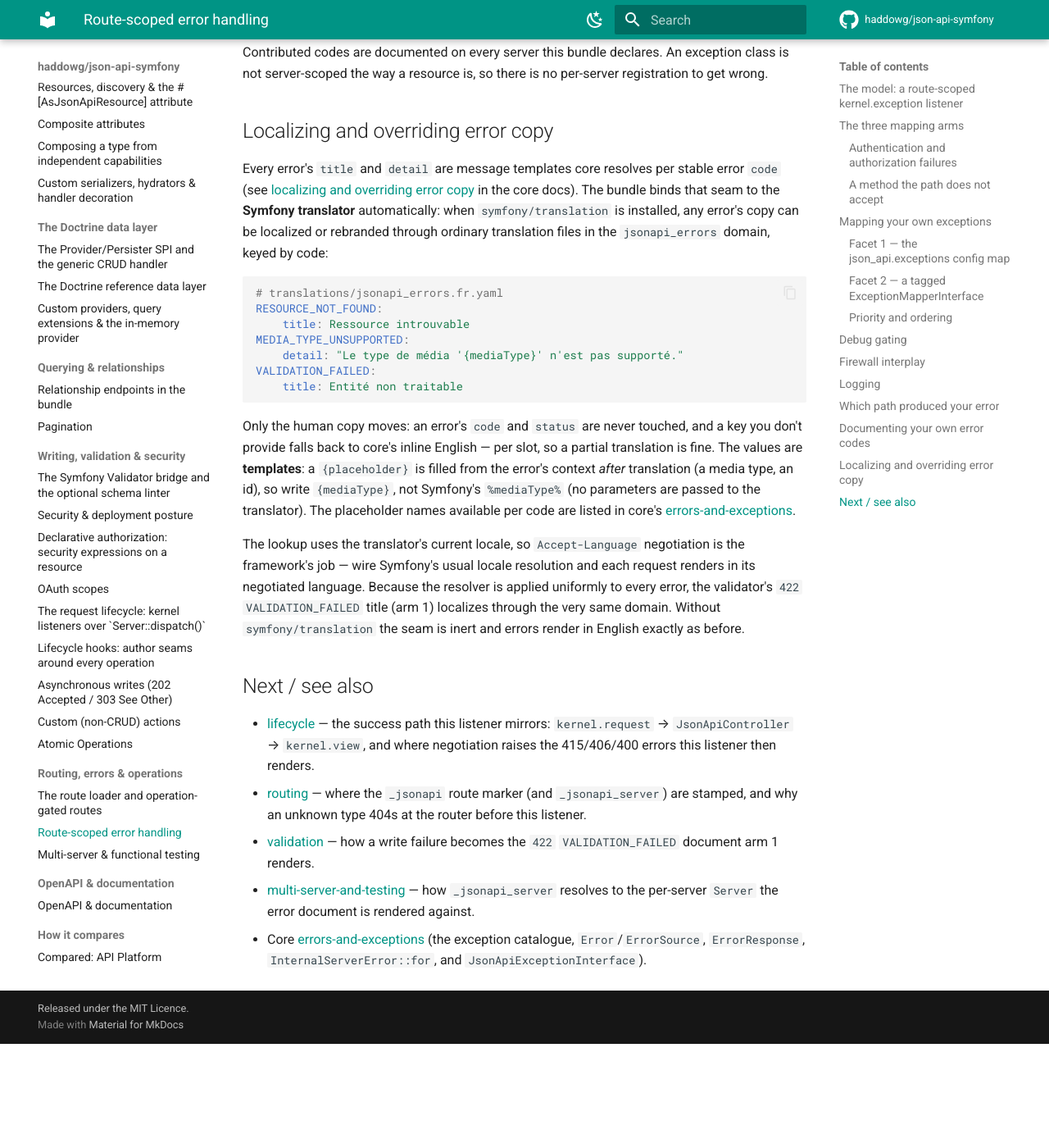
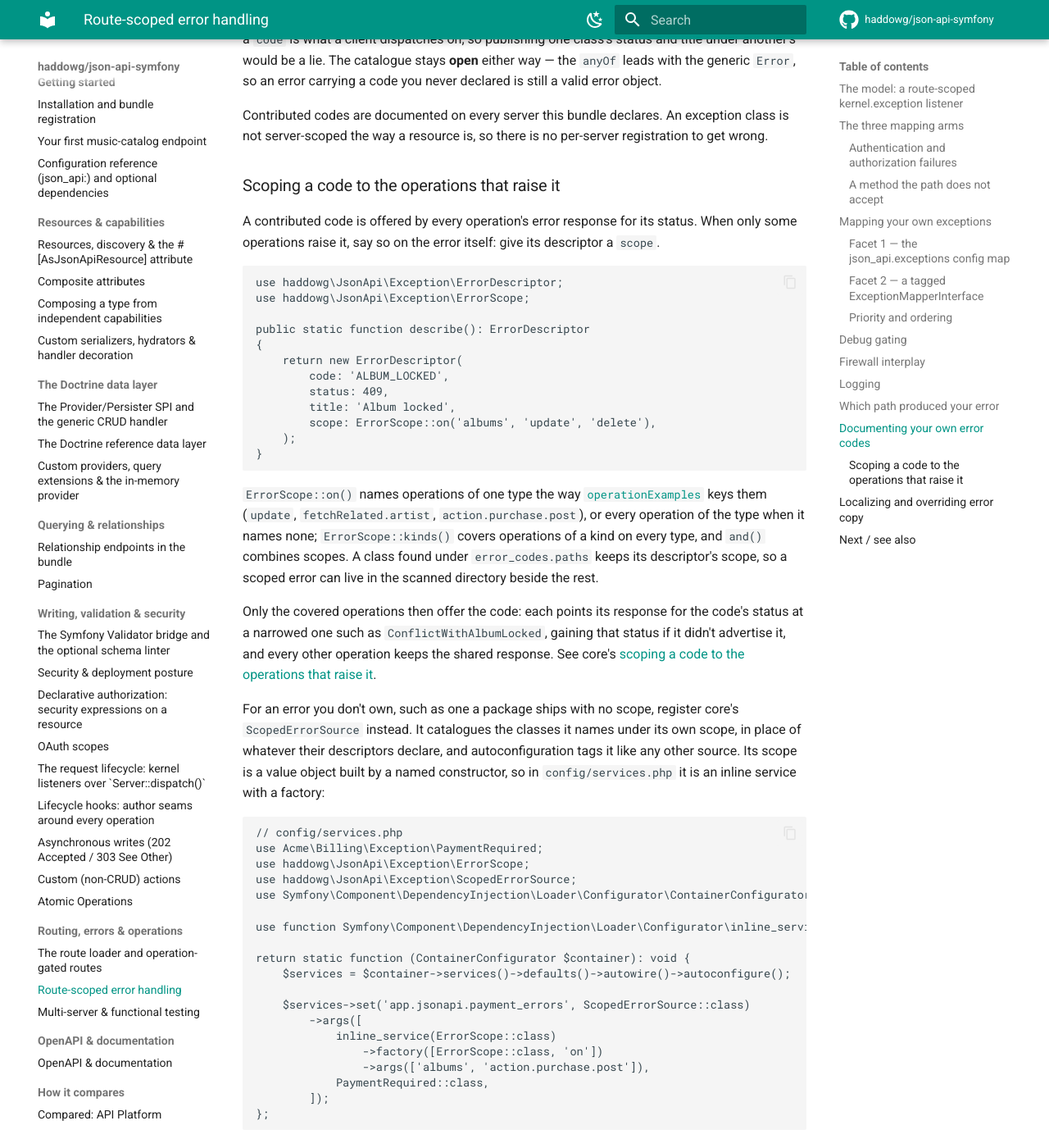
Before and after one commit to haddowg/json-api-symfony, an MkDocs documentation site: the page built from docs/errors.md, in a window 1280 px wide and 1400 px high, scrolled down 10146 px. Shown: the whole window at 82% size. Built offline with MkDocs 1.6.1 and Material for MkDocs 9.7.7, drawn with Linux system fonts in a browser that asks for light colours; comment, search, counter and statistics services are not loaded; before the commit the page ends 11419 px from its top, so only the background shows below that; some of the changed text lies outside the part shown.

Commit message:
feat: document and test error codes scoped to the operations that raise them (#304)
haddowg/json-api 2.1 groups error codes into shapes in the OpenAPI
document, lets an error declare the `meta` it carries, and lets an error
name the operations it can arrive on so only those operations offer it.
This moves the bundle onto 2.1 and covers what that means for a bundle
app.

An app scopes its own error with `scope:` on its descriptor, and a class
found under `error_codes.paths` keeps that scope. For an error it
doesn't own, it registers a `ScopedErrorSource` as a service, which
autoconfiguration already tags as an error source. `docs/errors.md`
covers both, with a PHP-config example taken from the test kernel and a
YAML equivalent. New functional tests prove each route: a discovered
error scoped to one update, and a package-style error scoped to one
delete through a source service, each offered only on the covered
operation's narrowed response.

The error catalogue and method-not-allowed tests now find codes by their
branch in the shape instead of by the per-code component names core no
longer emits. The `error_codes` config help text and the example app's
generated config reference are updated to match.

---
_Generated by [Claude
Code](https://claude.ai/code/session_013EXj2NedAQ5oWsKeUTbQ9f)_

---------

Co-authored-by: Claude <noreply@anthropic.com>

````diff
--- a/composer.json
+++ b/composer.json
@@ -24,7 +24,7 @@
     ],
     "require": {
         "php": "^8.3",
-        "haddowg/json-api": "^2.0",
+        "haddowg/json-api": "^2.1",
         "nyholm/psr7": "^1.8",
         "psr/http-factory": "^1.0",
         "psr/http-message": "^2.0",
--- a/docs/errors.md
+++ b/docs/errors.md
@@ -381,10 +381,13 @@ Two render paths exist, and the `code` member tells you which:
 
 ## Documenting your own error codes
 
-Core catalogues its own error codes in the generated OpenAPI document: one named
-schema variant per code, offered from `ErrorDocument.errors.items` by an `anyOf` a
-generated client can dispatch on. Your application's codes join them when you say
-where they are.
+Core catalogues its own error codes in the generated OpenAPI document. Codes that share
+a status, a `source` member and a declared `meta` are grouped into one shape
+(`Error404`, `Error400Parameter`, …), each code a `const` branch of that shape's
+`code`, and `ErrorDocument.errors.items` offers the shapes through an `anyOf` a
+generated client can dispatch on (see core's
+[error-code catalogue](https://github.com/haddowg/json-api/blob/main/docs/openapi.md#the-error-code-catalogue)).
+Your application's codes join them when you say where they are.
 
 An error that wants a place in the catalogue implements core's
 `DescribedErrorInterface`, which reads the code, status and title off the class —
@@ -458,6 +461,85 @@ Contributed codes are documented on every server this bundle declares. An except
 class is not server-scoped the way a resource is, so there is no per-server
 registration to get wrong.
 
+### Scoping a code to the operations that raise it
+
+A contributed code is offered by every operation's error response for its status. When
+only some operations raise it, say so on the error itself: give its descriptor a
+`scope`.
+
+```php
+use haddowg\JsonApi\Exception\ErrorDescriptor;
+use haddowg\JsonApi\Exception\ErrorScope;
+
+public static function describe(): ErrorDescriptor
+{
+    return new ErrorDescriptor(
+        code: 'ALBUM_LOCKED',
+        status: 409,
+        title: 'Album locked',
+        scope: ErrorScope::on('albums', 'update', 'delete'),
+    );
+}
+```
+
+`ErrorScope::on()` names operations of one type the way
+[`operationExamples`](openapi.md#operation-examples) keys them (`update`,
+`fetchRelated.artist`, `action.purchase.post`), or every operation of the type when it
+names none; `ErrorScope::kinds()` covers operations of a kind on every type, and `and()`
+combines scopes. A class found under `error_codes.paths` keeps its descriptor's scope, so
+a scoped error can live in the scanned directory beside the rest.
+
+Only the covered operations then offer the code: each points its response for the code's
+status at a narrowed one such as `ConflictWithAlbumLocked`, gaining that status if it
+didn't advertise it, and every other operation keeps the shared response. See core's
+[scoping a code to the operations that raise it](https://github.com/haddowg/json-api/blob/main/docs/openapi.md#scoping-a-code-to-the-operations-that-raise-it).
+
+For an error you don't own, such as one a package ships with no scope, register core's
+`ScopedErrorSource` instead. It catalogues the classes it names under its own scope, in
+place of whatever their descriptors declare, and autoconfiguration tags it like any other
+source. Its scope is a value object built by a named constructor, so in
+`config/services.php` it is an inline service with a factory:
+
+```php
+// config/services.php
+use Acme\Billing\Exception\PaymentRequired;
+use haddowg\JsonApi\Exception\ErrorScope;
+use haddowg\JsonApi\Exception\ScopedErrorSource;
+use Symfony\Component\DependencyInjection\Loader\Configurator\ContainerConfigurator;
+
+use function Symfony\Component\DependencyInjection\Loader\Configurator\inline_service;
+
+return static function (ContainerConfigurator $container): void {
+    $services = $container->services()->defaults()->autowire()->autoconfigure();
+
+    $services->set('app.jsonapi.payment_errors', ScopedErrorSource::class)
+        ->args([
+            inline_service(ErrorScope::class)
+                ->factory([ErrorScope::class, 'on'])
+                ->args(['albums', 'action.purchase.post']),
+            PaymentRequired::class,
+        ]);
+};
+```
+
+The same in YAML:
+
+```yaml
+services:
+    app.jsonapi.payment_errors:
+        class: haddowg\JsonApi\Exception\ScopedErrorSource
+        arguments:
+            - !service
+                class: haddowg\JsonApi\Exception\ErrorScope
+                factory: ['haddowg\JsonApi\Exception\ErrorScope', 'on']
+                arguments: ['albums', 'action.purchase.post']
+            - 'Acme\Billing\Exception\PaymentRequired'
+```
+
+A name that isn't an operation name throws when the scope is built (for a
+`ScopedErrorSource` service, when the document is first projected), and a scope naming a
+type the server doesn't register covers nothing on it.
+
 ## Localizing and overriding error copy
 
 Every error's `title` and `detail` are message templates core resolves per stable
````
Also changed, not shown: docs/openapi.md (+8 -5 lines), 8 other files.
